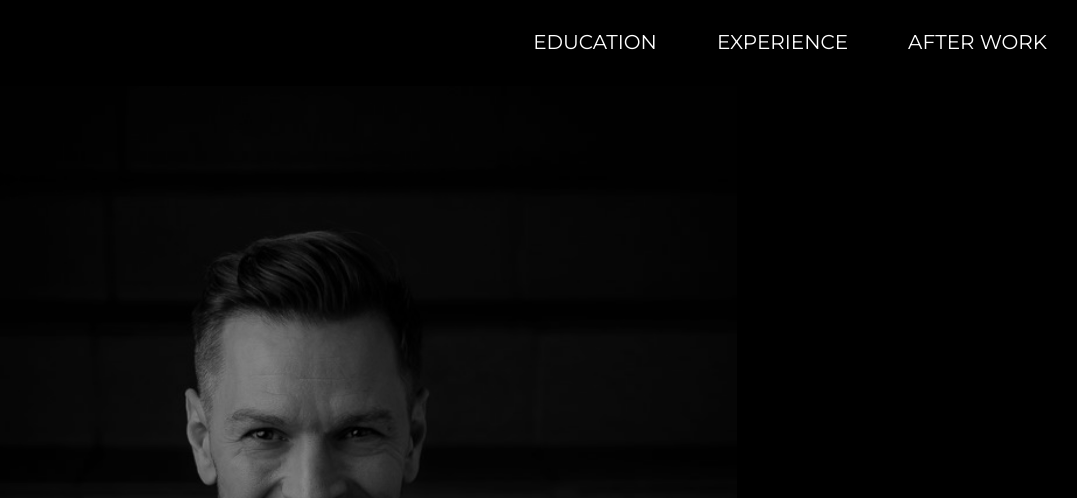
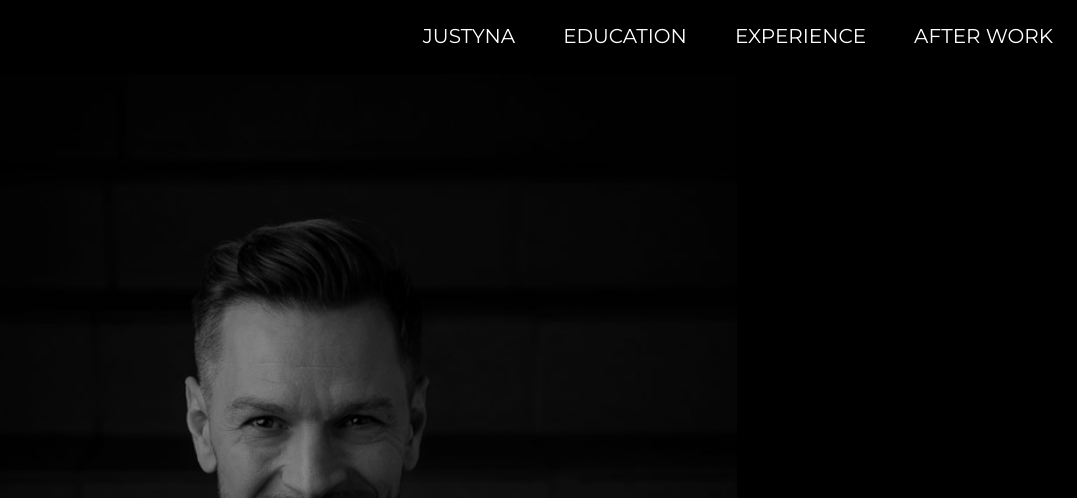
Before and after one commit to jstasz/about-me, a plain HTML site: page index.html in a window 1280 px wide. Shown: the top 498 px of the page, without its empty margins (203-1280 px from the left). Drawn offline with Linux system fonts and the light colour scheme.

Commit message:
nav changes

```diff
--- a/index.html
+++ b/index.html
@@ -15,11 +15,13 @@
 	</head>
 	<body>
 		<nav class="nav nav-mobile">
+			<a class="nav__link" href="#me">Justyna</a>
 			<a class="nav__link" href="#education">education</a>
 			<a class="nav__link" href="#experience">experience</a>
 			<a class="nav__link" href="#after-work">after work</a>
 		</nav>
 		<nav class="nav nav-desktop">
+			<a class="nav__link" href="#me">Justyna</a>
 			<a class="nav__link" href="#education">education</a>
 			<a class="nav__link" href="#experience">experience</a>
 			<a class="nav__link" href="#after-work">after work</a>
--- a/scss/style.scss
+++ b/scss/style.scss
@@ -88,7 +88,7 @@ body {
 	&__link {
 		position: relative;
 		margin: 1em;
-		padding: 0.5em;
+		padding: 0.2em;
 		font-size: 2rem;
 		color: white;
 		text-decoration: none;
```
Also changed, not shown: css/style.css.
